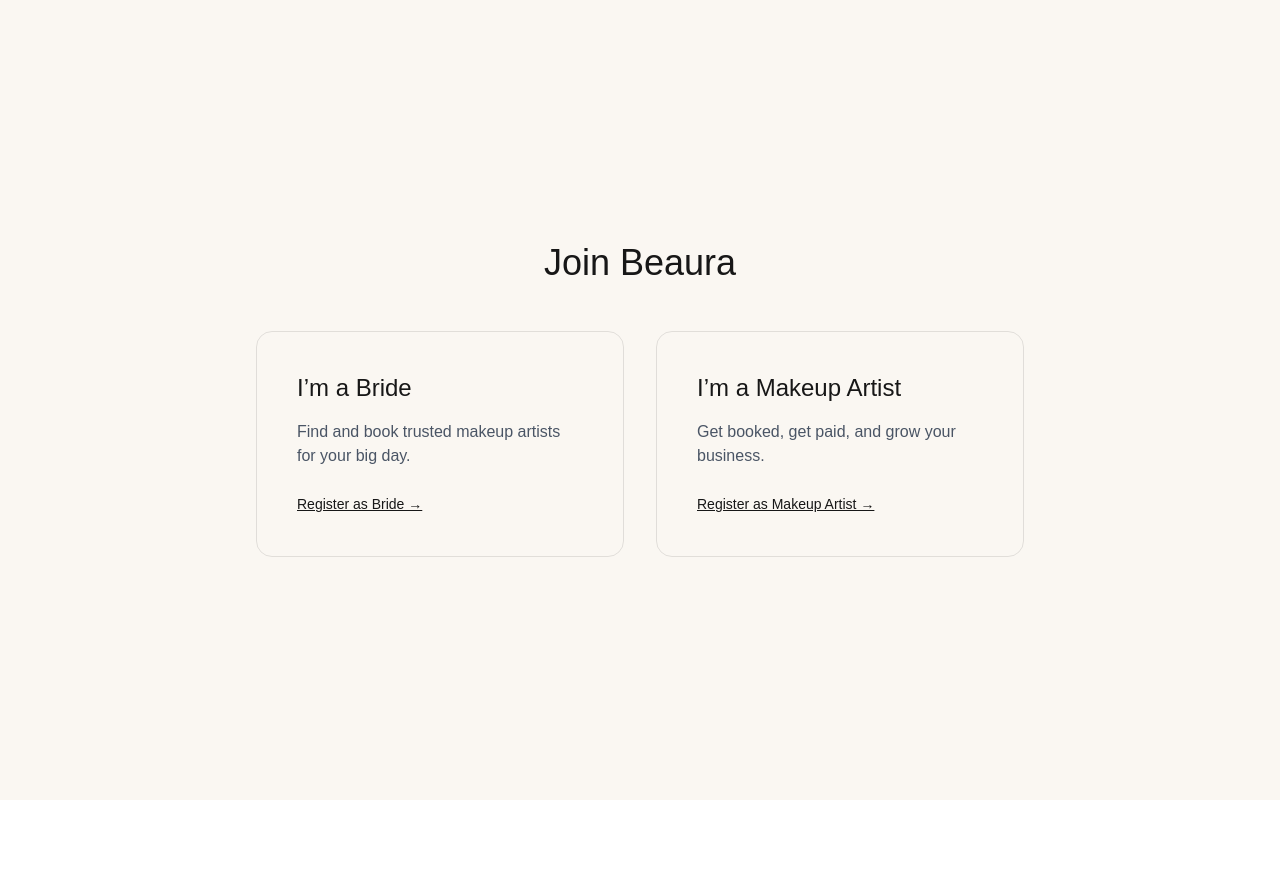
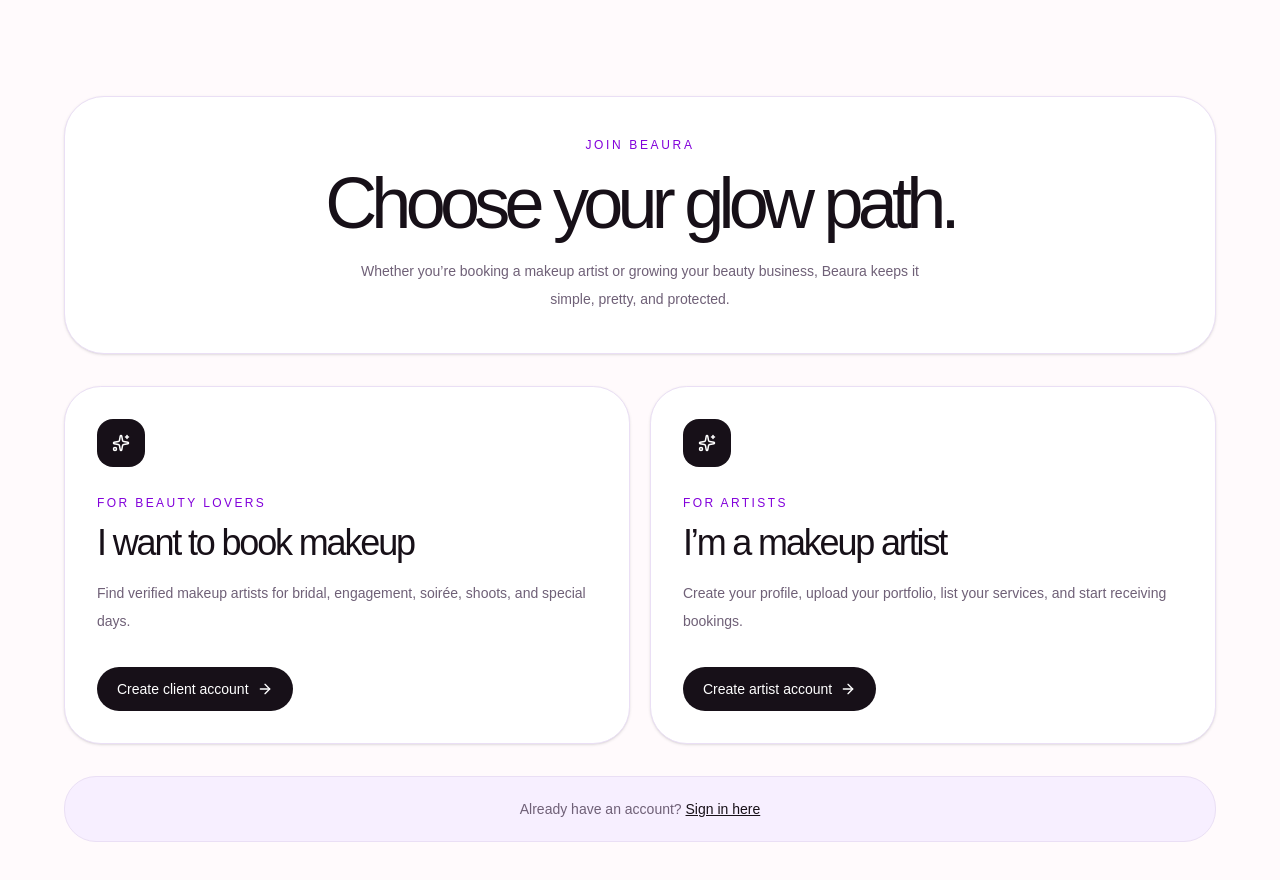
Before and after one commit to mshahd2410-create/beaura, a Next.js app: page /register in a window 1280 px wide. Shown: the top 880 px of the page. Before the commit the page ends 800 px from the top, so only its background shows below. Built offline with nearby package versions, Linux system fonts and the light colour scheme; no server answers.

Commit message:
Update register page and bride home

```diff
--- a/app/bride/home/page.tsx
+++ b/app/bride/home/page.tsx
@@ -14,25 +14,25 @@ const SERVICE_SECTIONS = [
     title: "Bridal",
     value: "Bridal makeup",
     text: "Wedding day glam, bridal trials, and long-wear looks.",
-    image: "/landing/bridal.jpg",
+    image: "/Landing/bridal.jpg",
   },
   {
     title: "Engagement",
     value: "Engagement makeup",
     text: "Soft, polished glam for your celebration.",
-    image: "/landing/engagement.jpg",
+    image: "/Landing/engagement.jpg",
   },
   {
     title: "Soiree",
     value: "Soiree makeup",
     text: "Evening makeup for dinners, parties, and special nights.",
-    image: "/landing/soiree.jpg",
+    image: "/Landing/soiree.jpg",
   },
   {
     title: "Photoshoot",
     value: "Photoshoot makeup",
     text: "Camera-ready glam for shoots and content days.",
-    image: "/landing/photoshoot.jpg",
+    image: "/Landing/photoshoot.jpg",
   },
 ];
 
--- a/app/register/page.tsx
+++ b/app/register/page.tsx
@@ -1,49 +1,96 @@
 "use client";
 
 import Link from "next/link";
+import { ArrowRight, Sparkles } from "lucide-react";
 
 export default function RegisterPage() {
   return (
-    <div className="min-h-screen bg-[#faf7f2] flex items-center justify-center px-6">
-      <div className="max-w-3xl w-full">
-        <h1 className="text-4xl font-light text-center mb-12">
-          Join Beaura
-        </h1>
+    <main className="min-h-screen bg-[#fffafc] px-5 pb-20 pt-24 text-[#171018] sm:px-8">
+      <section className="mx-auto max-w-6xl space-y-8">
+        <div className="rounded-[2.5rem] border border-[#eadff5] bg-white p-7 text-center shadow-sm sm:p-10">
+          <p className="text-xs uppercase tracking-[0.22em] text-purple-700">
+            join beaura
+          </p>
 
-        <div className="grid md:grid-cols-2 gap-8">
-          {/* Bride */}
-          <Link
+          <h1 className="mx-auto mt-4 max-w-3xl text-5xl font-light leading-[0.95] tracking-[-0.08em] sm:text-7xl">
+            Choose your glow path.
+          </h1>
+
+          <p className="mx-auto mt-5 max-w-xl text-sm leading-7 text-[#6f6077]">
+            Whether you’re booking a makeup artist or growing your beauty
+            business, Beaura keeps it simple, pretty, and protected.
+          </p>
+        </div>
+
+        <div className="grid gap-5 md:grid-cols-2">
+          <RegisterCard
             href="/register/bride"
-            className="group border border-black/10 rounded-2xl p-10 hover:border-black transition"
-          >
-            <h2 className="text-2xl font-medium mb-4">
-              I’m a Bride
-            </h2>
-            <p className="text-gray-600 mb-6">
-              Find and book trusted makeup artists for your big day.
-            </p>
-            <span className="text-sm underline group-hover:opacity-80">
-              Register as Bride →
-            </span>
-          </Link>
+            label="For beauty lovers"
+            title="I want to book makeup"
+            text="Find verified makeup artists for bridal, engagement, soirée, shoots, and special days."
+            cta="Create client account"
+          />
 
-          {/* MUA */}
-          <Link
+          <RegisterCard
             href="/register/mua"
-            className="group border border-black/10 rounded-2xl p-10 hover:border-black transition"
-          >
-            <h2 className="text-2xl font-medium mb-4">
-              I’m a Makeup Artist
-            </h2>
-            <p className="text-gray-600 mb-6">
-              Get booked, get paid, and grow your business.
-            </p>
-            <span className="text-sm underline group-hover:opacity-80">
-              Register as Makeup Artist →
-            </span>
-          </Link>
+            label="For artists"
+            title="I’m a makeup artist"
+            text="Create your profile, upload your portfolio, list your services, and start receiving bookings."
+            cta="Create artist account"
+          />
         </div>
-      </div>
-    </div>
+
+        <div className="rounded-[2rem] border border-[#eadff5] bg-[#f7efff] p-5 text-center">
+          <p className="text-sm leading-6 text-[#6f6077]">
+            Already have an account?{" "}
+            <Link href="/login" className="font-medium text-[#171018] underline">
+              Sign in here
+            </Link>
+          </p>
+        </div>
+      </section>
+    </main>
   );
 }
+
+function RegisterCard({
+  href,
+  label,
+  title,
+  text,
+  cta,
+}: {
+  href: string;
+  label: string;
+  title: string;
+  text: string;
+  cta: string;
+}) {
+  return (
+    <Link
+      href={href}
+      className="group rounded-[2.3rem] border border-[#eadff5] bg-white p-6 shadow-sm transition hover:-translate-y-1 hover:shadow-md sm:p-8"
+    >
+      <div className="flex h-12 w-12 items-center justify-center rounded-2xl bg-[#171018] text-white">
+        <Sparkles size={18} />
+      </div>
+
+      <p className="mt-7 text-xs uppercase tracking-[0.2em] text-purple-700">
+        {label}
+      </p>
+
+      <h2 className="mt-3 text-3xl font-light tracking-[-0.06em] text-[#171018] sm:text-4xl">
+        {title}
+      </h2>
+
+      <p className="mt-4 text-sm leading-7 text-[#6f6077]">
+        {text}
+      </p>
+
+      <div className="mt-8 inline-flex items-center gap-2 rounded-full bg-[#171018] px-5 py-3 text-sm font-medium text-white transition group-hover:opacity-90">
+        {cta}
+        <ArrowRight size={16} />
+      </div>
+    </Link>
+  );
+}
```
